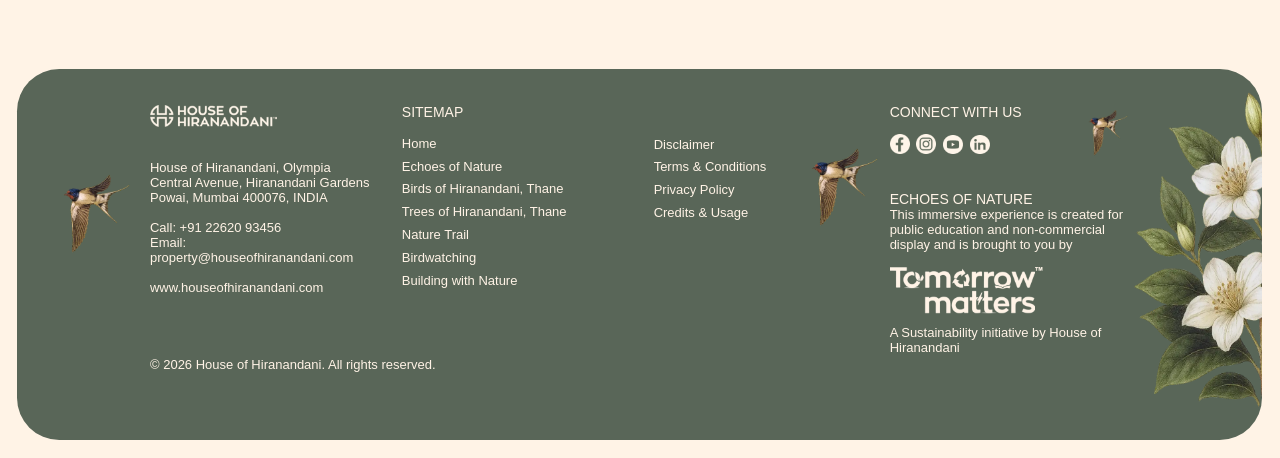
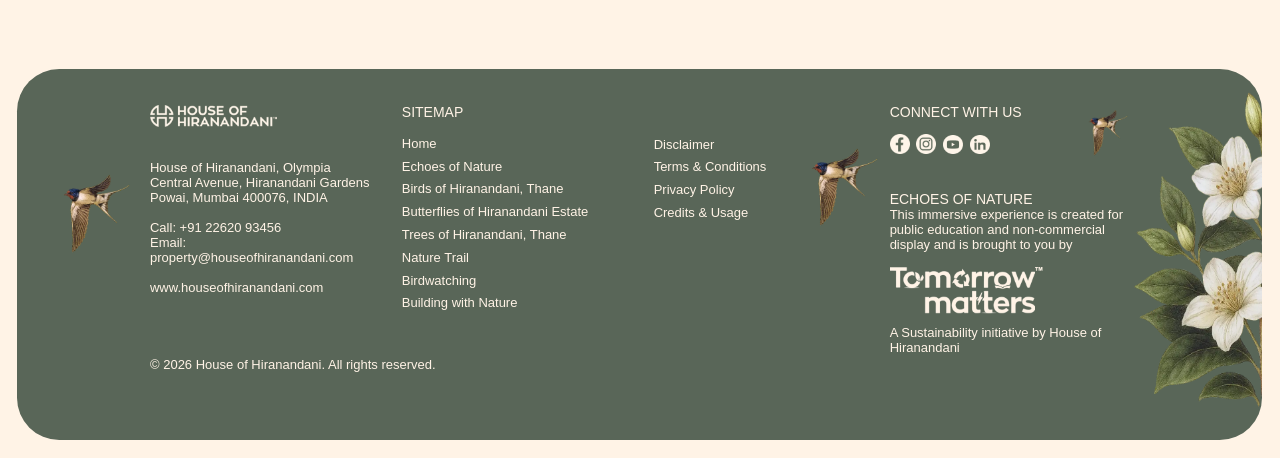
Before and after one commit to nikitadesai82/echoes, a Django app: page /birds/ in a window 1280 px wide. Shown: the part 789-1247 px from the top of the page. Run offline with Django 5.2, Linux system fonts and the light colour scheme; data that the repository does not hold is empty; some libraries are stand-ins or nearby versions; some web fonts are replaced.

Commit message:
Add link for Butterflies of Hiranandani Estate

```diff
--- a/eon/templates/webbase.html
+++ b/eon/templates/webbase.html
@@ -89,6 +89,9 @@
 								<a href="{% url 'birds_list' %}" class="menu-item">
 									Birds of Hiranandani Estate
 								</a>
+								<a href="{% url 'butterfly_list' %}" class="menu-item">
+									Butterflies of Hiranandani Estate
+								</a>
 								<a href="{% url 'flora_list' %}" class="menu-item">
 									Flora of Hiranandani Estate
 								</a>
@@ -150,6 +153,9 @@
         <div class="footerwebcol2_2"><a href="{% url 'home' %}">Home</a></div>
         <div class="footerwebcol2_3"><a href="{% url 'Deepdive' %}">Echoes of Nature</a></div>
         <div class="footerwebcol2_3"><a href="{% url 'birds_list' %}">Birds of Hiranandani, Thane</a></div>
+				<div class="footerwebcol2_3"><a href="{% url 'butterfly_list' %}">
+									Butterflies of Hiranandani Estate
+								</a></div>
         <div class="footerwebcol2_3"><a href="{% url 'flora_list' %}">Trees of Hiranandani, Thane</a></div>
         <div class="footerwebcol2_3"><a href="{% url 'Naturetrail' %}">Nature Trail</a></div>
         <div class="footerwebcol2_3"><a href="{% url 'Birdwatching' %}">Birdwatching</a></div>
```
